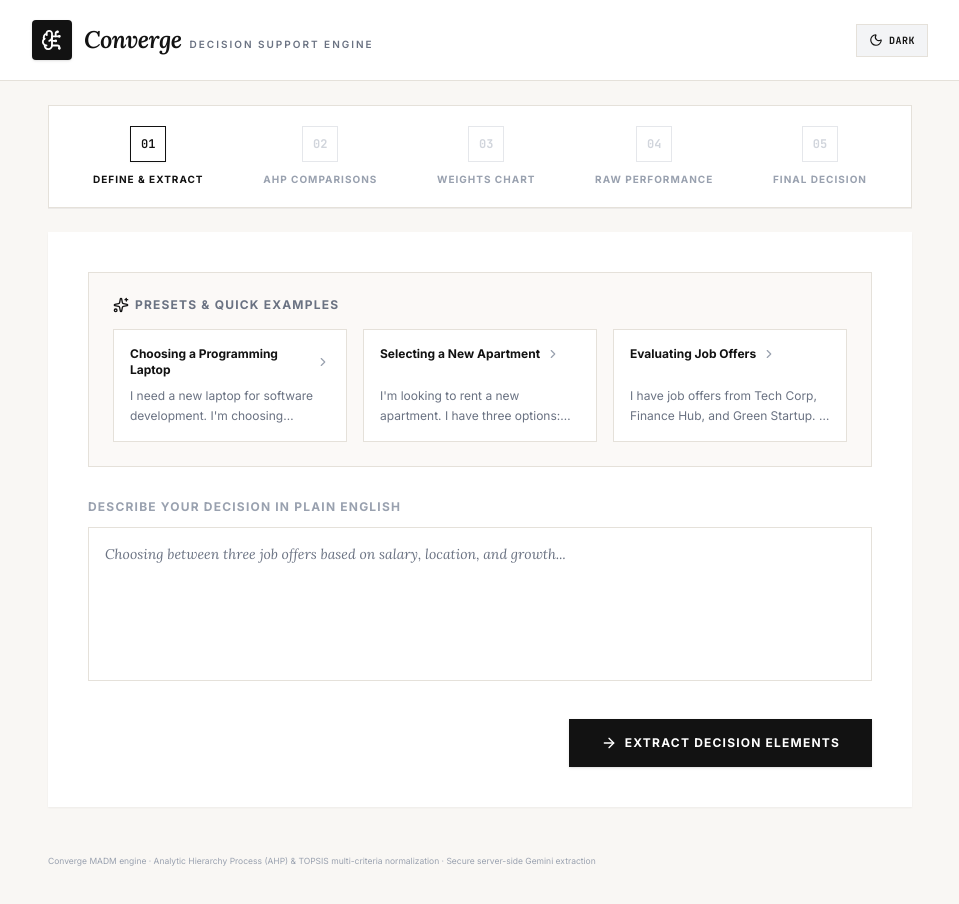
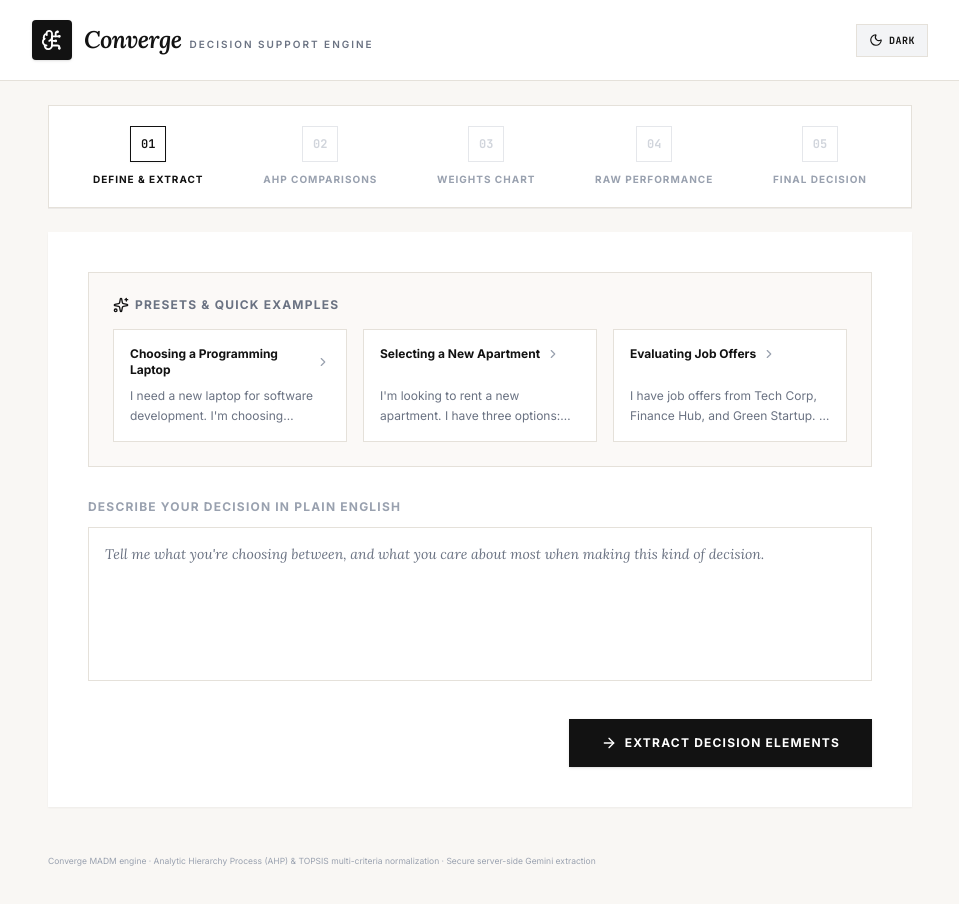
Before and after one commit to TR-Mohd/converge-madm, a React (Vite) app: page / in a window 1280 px wide. Shown: the top 904 px of the page, without its empty margins (160-1119 px from the left). Built offline with nearby package versions, Linux system fonts and the light colour scheme.

Commit message:
fix: update Step 1 textarea placeholder prompt

```diff
--- a/src/components/NaturalLanguageStep.tsx
+++ b/src/components/NaturalLanguageStep.tsx
@@ -222,7 +222,7 @@ export default function NaturalLanguageStep({ onNext, initialData, initialUserPr
                 rows={6}
                 value={description}
                 onChange={(e) => setDescription(e.target.value)}
-                placeholder="Choosing between three job offers based on salary, location, and growth..."
+                placeholder="Tell me what you're choosing between, and what you care about most when making this kind of decision."
                 className="w-full rounded-none border border-[#E5E1DA] dark:border-[#2C323E] p-4 focus:border-[#121212] dark:focus:border-[#FBBF24] focus:ring-0 text-sm placeholder-gray-500 dark:placeholder-[#6B7280] bg-white dark:bg-[#121419] text-[#121212] dark:text-white font-serif italic resize-none min-h-[140px]"
               />
             </div>
```
